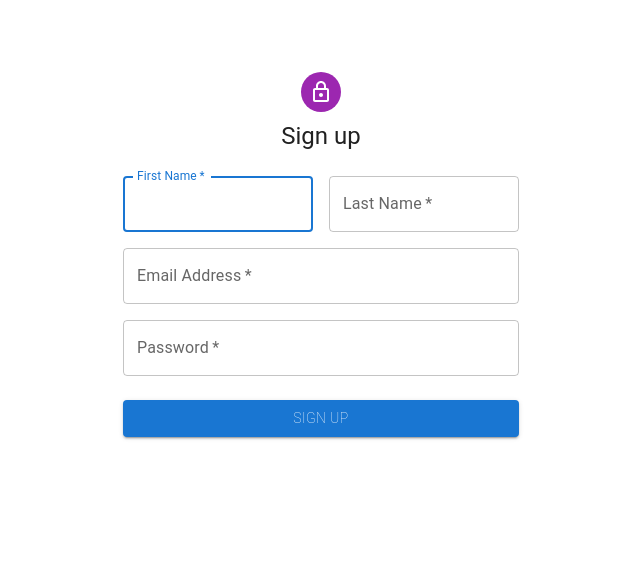
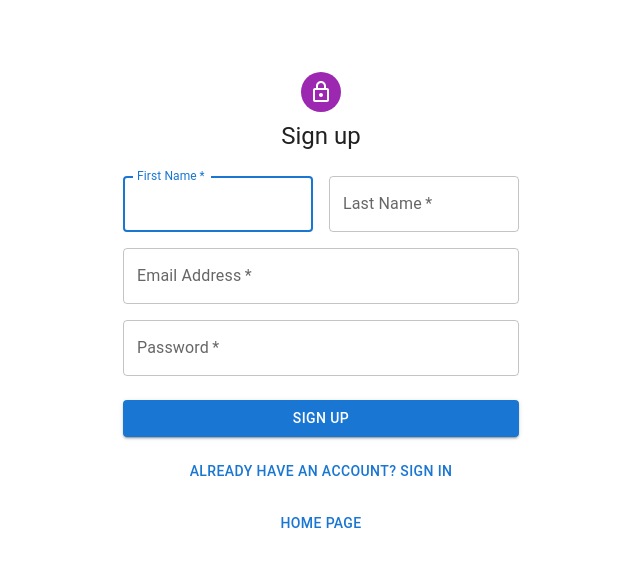
Before and after one commit to vaibhav183/Clone-Twitter, a React (Create React App) app: page /signup in a window 1280 px wide. Shown: the top 566 px of the page, without its empty margins (319-959 px from the left). Built offline with nearby package versions, Linux system fonts and the light colour scheme; the HTML template or start-up script is replaced by a standard one.

Commit message:
Profile Related Changes 1

```diff
--- a/src/Profile.css
+++ b/src/Profile.css
@@ -12,11 +12,6 @@
     color: white !important;
     border-radius: 0.2em !important;
     text-align: right !important;
-}
-
-Button {
-    color: white !important;
-    font-weight: 50 !important;
 }
 
 .following {
--- a/src/Sign_up.js
+++ b/src/Sign_up.js
@@ -111,8 +111,8 @@ export default function SignUp() {
             >
               Sign Up
             </Button>
-            <Link to="/sign_in" style={{textDecoration:"underline wavy blue"}}>
-            <Button fullWidth variant="text">Already have an account? Sign in</Button>
+            <Link to="/sign_in" style={{textDecoration:"none"}}>
+            <Button fullWidth variant="text" style={{bgcolor:"red"}}>Already have an account? Sign in</Button>
             </Link>
             <Link to="/" style={{textDecoration:"none"}}>
             <Button fullWidth sx={{ mt: 2, mb: 5 }} variant="text">Home Page</Button>
```
